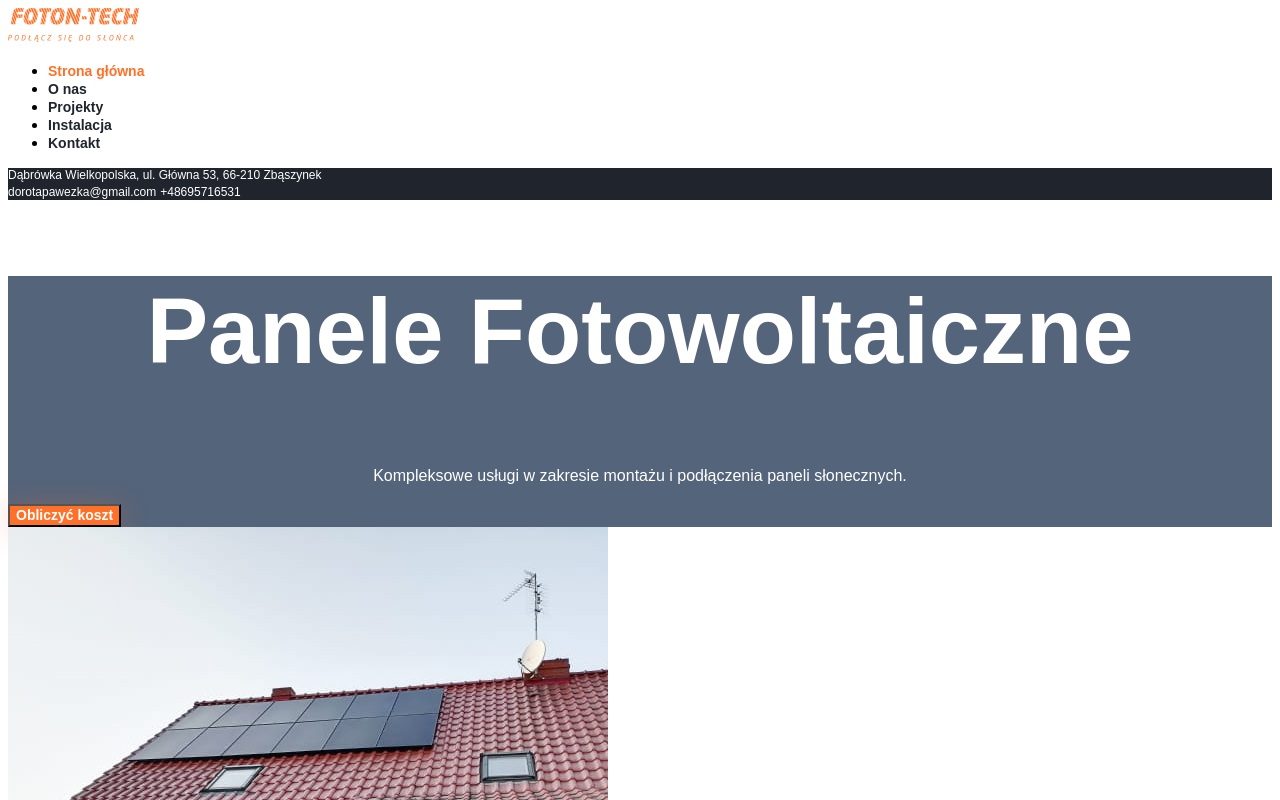
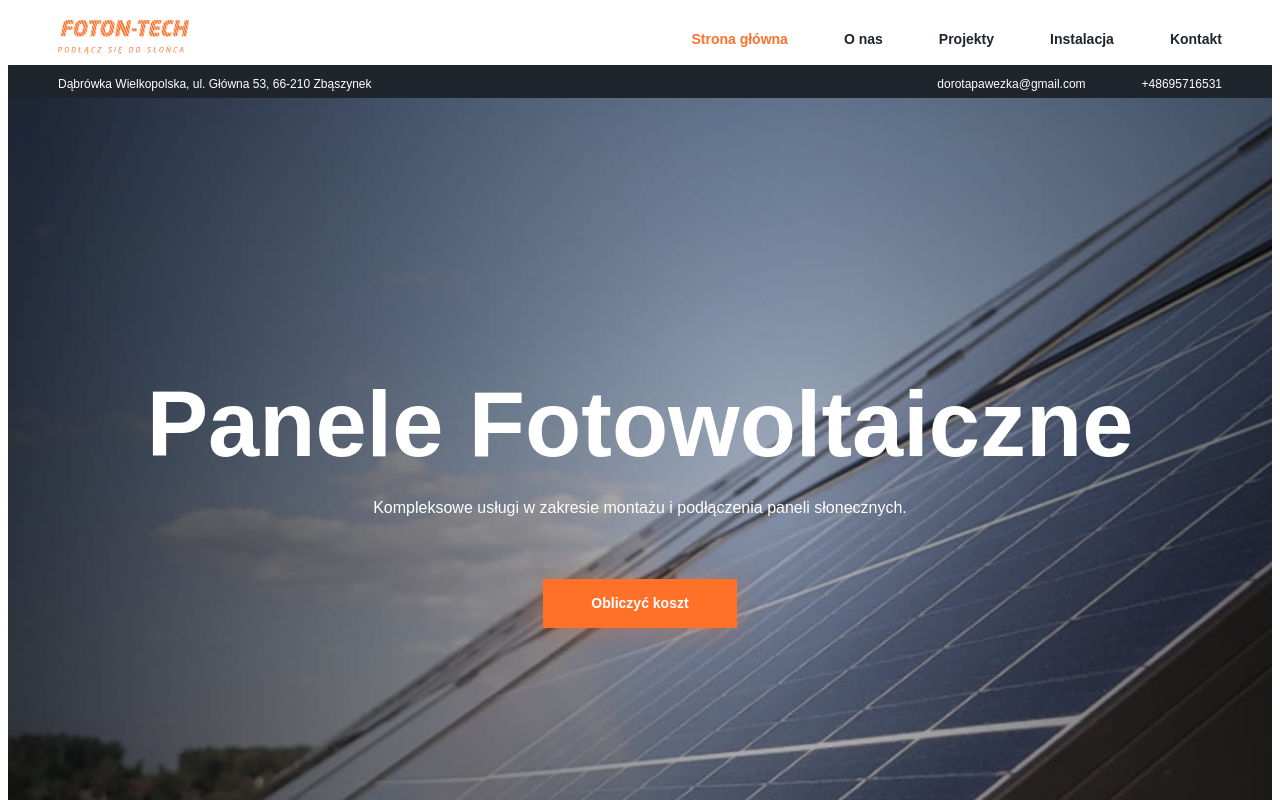
Before and after one commit to kammorista29/flow2_project1_6, a plain HTML site: page index.html in a window 1280 px wide. Shown: the top 800 px of the page. Drawn offline with Linux system fonts and the light colour scheme.

Commit message:
test file

```diff
--- a/css/style.css
+++ b/css/style.css
@@ -1,3 +1,11 @@
+* {
+    box-sizing: inherit
+}
+
+body {
+    box-sizing: border-box;
+}
+
 a {
     text-decoration: none;
 }
@@ -45,6 +53,11 @@ a {
 
 .welcome-section {
     background-color: #54647a;
+    background-image: url(../img/bg.jpg);
+    background-size: cover;
+    padding-top: 271px;
+    padding-bottom: 290px;
+    text-align: center;
 }
 
 .main-title {
@@ -55,6 +68,7 @@ a {
     line-height: 111px;
     text-align: center;
     color: #FFFFFF;
+    margin: 0;
 }
 
 .welcome-text {
@@ -65,6 +79,7 @@ a {
     line-height: 24px;
     text-align: center;
     color: #FFFFFF;
+    margin: 16px 0 59px 0;
 }
 
 .button {
@@ -77,6 +92,8 @@ a {
     text-align: center;
     color: #FFFFFF;
     box-shadow: 0px 4px 28px rgba(255, 113, 41, 0.29);
+    padding: 16px 48px;
+    border: none;
 }
 
 .title {
@@ -258,3 +275,44 @@ a {
 .text-container-description-instalation {
     background-color: #F2F2F2;
 }
+
+.navigation-list {
+    display: flex;
+    margin: 0;
+    padding: 0;
+    list-style: none;
+}
+
+.header-wrapper {
+    display: flex;
+    justify-content: space-between;
+    padding-left: 50px;
+    padding-right: 50px;
+    padding-top: 12px;
+    padding-bottom: 7px;
+    align-items: center;
+}
+
+.navigation-list li {
+    margin-right: 56px;
+}
+
+.navigation-list li:last-child {
+    margin: 0;
+}
+
+.header-wraper-contacts {
+    justify-content: flex-start
+}
+
+.header-address {
+    margin-right: auto;
+}
+
+.contact-link:first-of-type {
+    margin-right: 56px;
+}
+
+.img-wrapper {
+    display: flex;
+}
--- a/index.html
+++ b/index.html
@@ -8,7 +8,7 @@
 </head>
 <body>
     <header class="page-header">
-        <div class="header-wrapper ">
+        <div class="header-wrapper">
             <a href="/index.html" class="logo">
                 <img src="img/logo.png" alt="fotontech-logo" width="131" height="34">
             </a>
@@ -44,7 +44,7 @@
             <p class="welcome-text">Kompleksowe usługi w zakresie montażu i podłączenia paneli słonecznych.</p>
             <button class="button">Obliczyć koszt</button>
         </section>
-        <section class="article-section">
+        <section class="img-wrapper">
             <div class="img-wrapper">
                 <img src="img/fotohouse.jpg" width="600" height="600" alt="house panel battery">
             </div>
```
